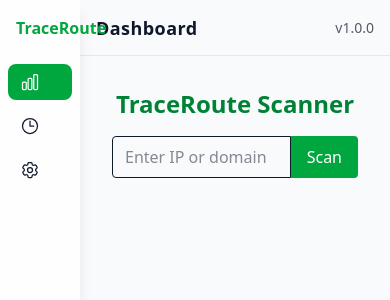
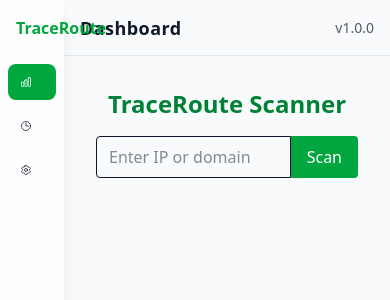
Before and after one commit to 3salaz/TraceRoute, a React (Vite) app in the folder trace-route/client/: page / in a window 390 px wide. Shown: the top 300 px of the page. Built offline with nearby package versions, Linux system fonts and the light colour scheme.

Commit message:
revereted some of the grid looks for the Main Content Area

```diff
--- a/trace-route/client/src/components/Layout/DashboardLayout.jsx
+++ b/trace-route/client/src/components/Layout/DashboardLayout.jsx
@@ -9,7 +9,7 @@ export default function DashboardLayout({ children, activeView, setActiveView })
       {/* Main content area */}
       <div className="flex flex-col flex-1">
         <Header />
-        <main className="flex-1 overflow-y-auto p-4 sm:p-6 md:p-8">
+        <main className="grid grid-cols-1 lg:grid-cols-2 gap-6 p-4 sm:p-6 md:p-8 overflow-y-auto">
           {children}
         </main>
       </div>
--- a/trace-route/client/src/components/Sidebar.jsx
+++ b/trace-route/client/src/components/Sidebar.jsx
@@ -2,7 +2,6 @@ import { useState } from "react";
 import { ChartBarIcon, ClockIcon, Cog6ToothIcon } from "@heroicons/react/24/outline";
 
 export default function Sidebar({activeView, setActiveView}) {
-  const [active, setActive] = useState("scanner");
 
   const menu = [
     { id: "scanner", label: "Scanner", icon: ChartBarIcon },
@@ -11,7 +10,7 @@ export default function Sidebar({activeView, setActiveView}) {
   ];
 
   return (
-    <aside className="w-20 sm:w-56 bg-white/80 dark:bg-slate-800 backdrop-blur-md shadow-lg flex flex-col">
+    <aside className="w-16 sm:w-56 flex-shrink-0 bg-white/80 dark:bg-slate-800 backdrop-blur-md shadow-lg flex flex-col">
       <div className="p-4 font-bold text-green-600 text-center">TraceRoute</div>
       <nav className="flex-1 space-y-2 p-2">
         {menu.map((item) => (
```
